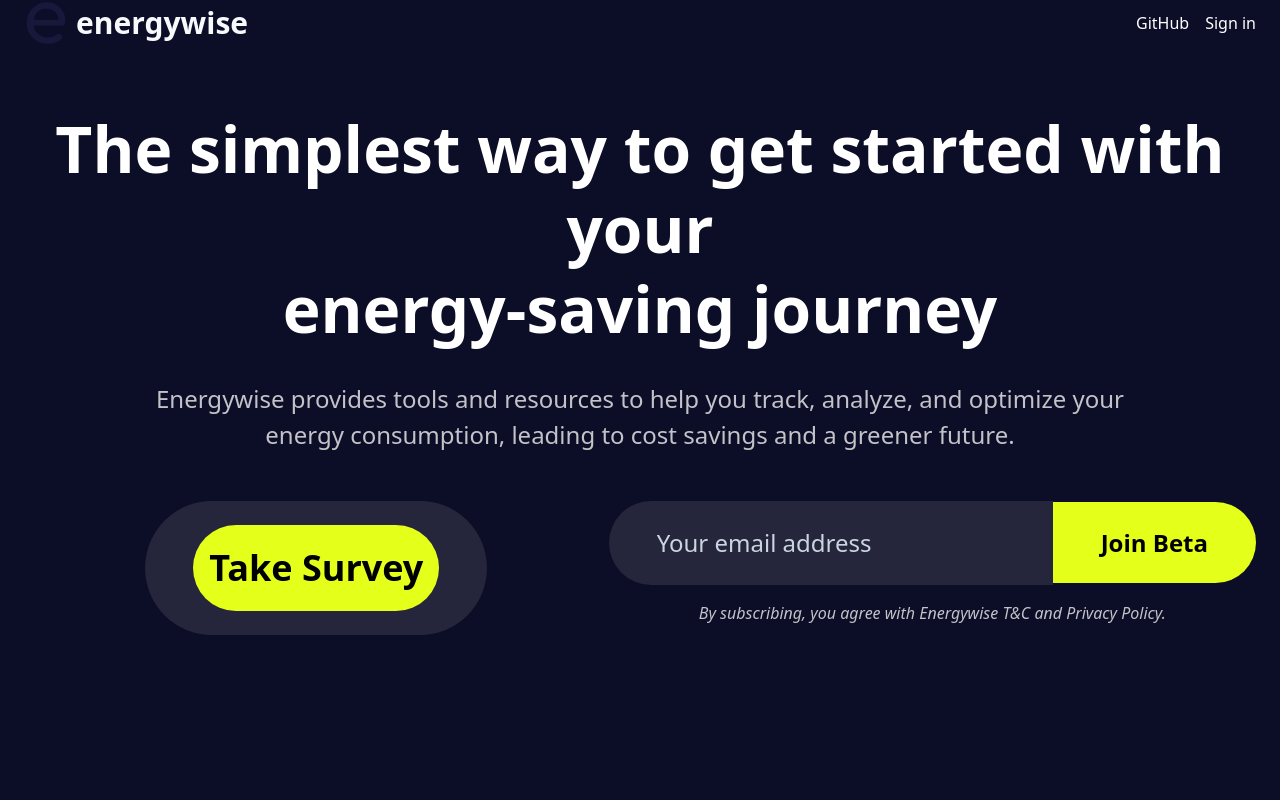
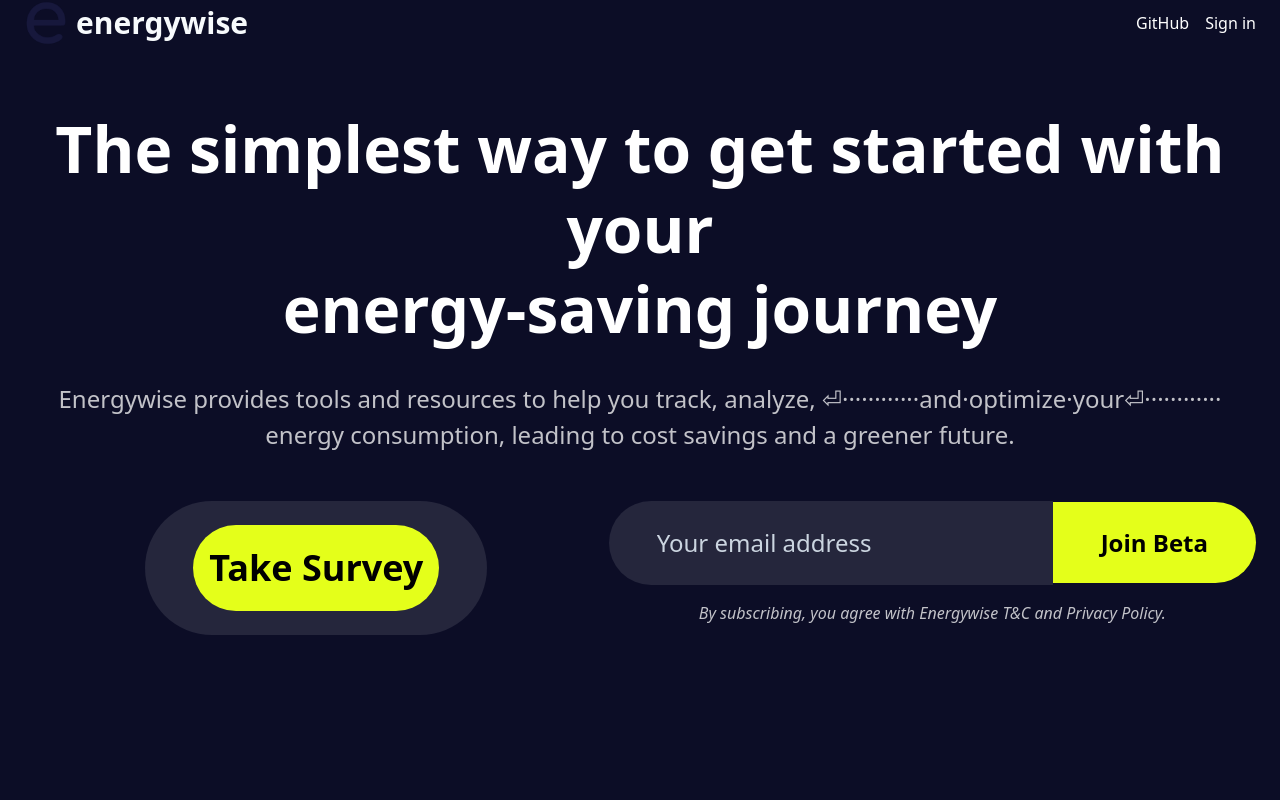
Before and after one commit to hoonsubin/energywise-homepage, a Next.js app: page / in a window 1280 px wide. Shown: the top 800 px of the page. Built offline with nearby package versions, Linux system fonts and the light colour scheme.

Commit message:
Update Hero.tsx

```diff
--- a/src/templates/Hero.tsx
+++ b/src/templates/Hero.tsx
@@ -1,5 +1,6 @@
 import React, { useEffect, useCallback, useState, useRef } from 'react';
 import Image from 'next/image';
+
 import Link from 'next/link';
 import { Logo } from './Logo';
 
@@ -97,7 +98,7 @@ export const Hero = () => {
             The simplest way to get started with your <br /> energy-saving journey
           </h2>
           <p className="text-lg md:text-2xl opacity-75">
-            Energywise provides tools and resources to help you track, analyze, and optimize your<br />
+            Energywise provides tools and resources to help you track, analyze, ⏎············and·optimize·your⏎············
             energy consumption, leading to cost savings and a greener future.
           </p>
 
```
